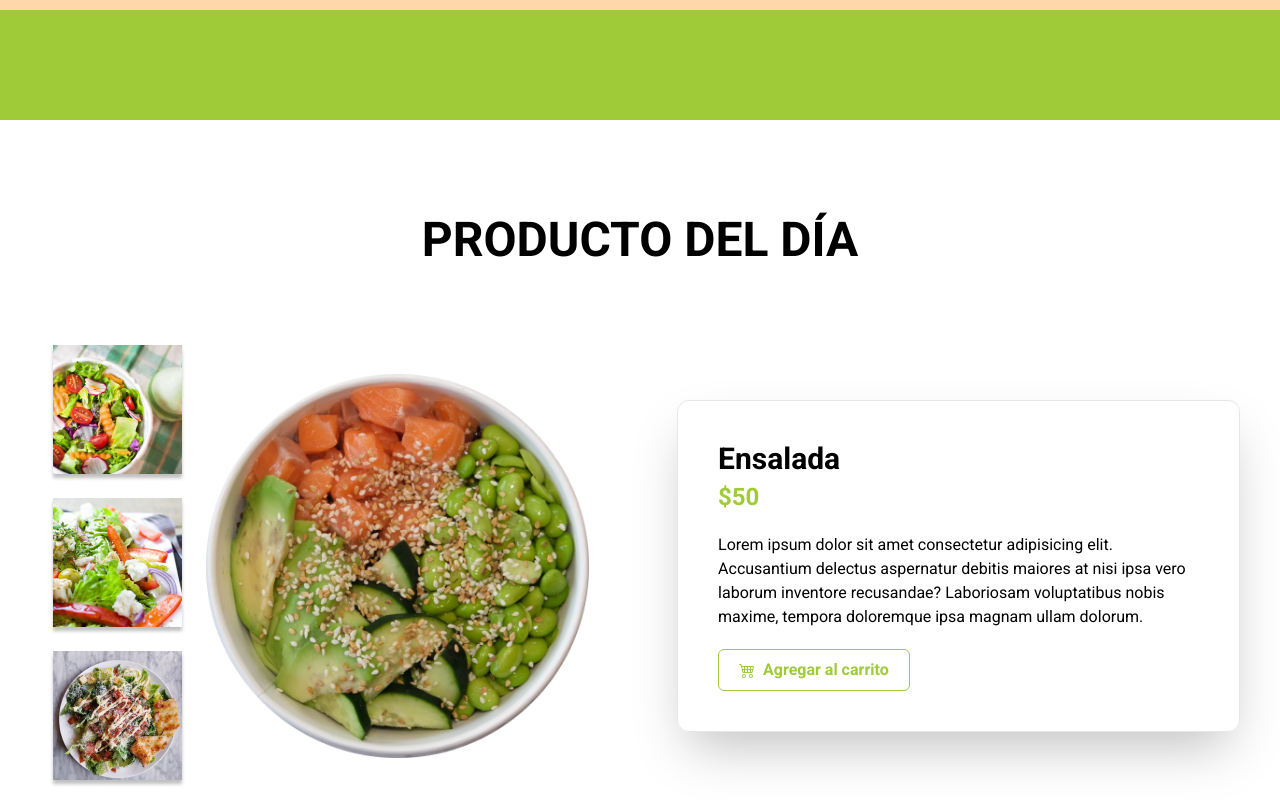
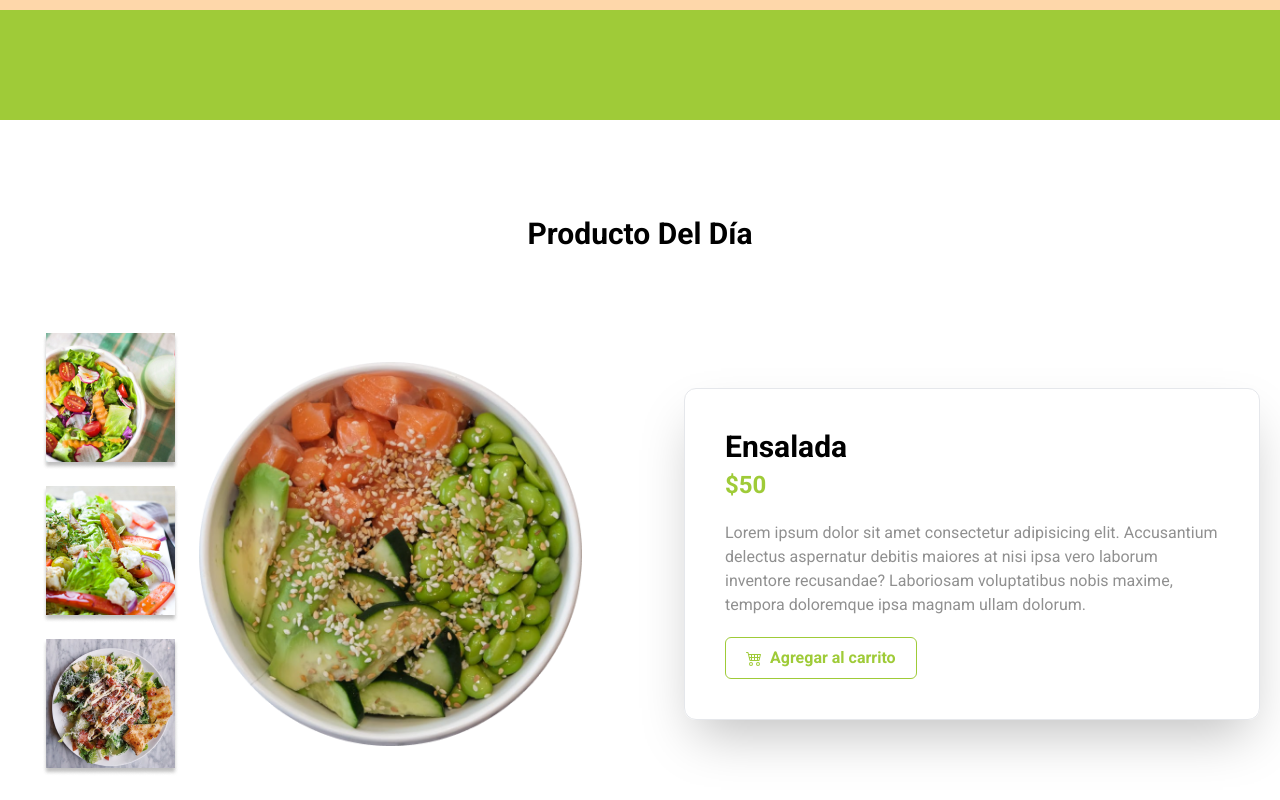
Before and after one commit to manuelperezdearce/s10-nc, a React (Vite) app in the folder frontend/: page / in a window 1280 px wide. Shown: the part 680-1480 px from the top of the page. Built offline with nearby package versions, Linux system fonts and the light colour scheme.

Commit message:
Fixed details

```diff
--- a/frontend/src/components/Sections/ProductDay.jsx
+++ b/frontend/src/components/Sections/ProductDay.jsx
@@ -7,8 +7,8 @@ import { BsCart4 } from 'react-icons/bs'
 export default function ProductDay () {
   return (
     <div className='bg-white text-black'>
-      <div className='px-10 py-10 max-w-7xl mx-auto'>
-        <h2 className='text-4xl md:text-5xl uppercase font-bold text-center py-14'>Producto Del Día</h2>
+      <div className='px-5 py-10 max-w-7xl mx-auto'>
+        <h2 className='text-3xl font-bold text-center py-14'>Producto Del Día</h2>
 
         <div className='lg:flex gap-x-20'>
           <div className='flex justify-center gap-x-5 lg:w-1/2'>
@@ -24,7 +24,7 @@ export default function ProductDay () {
           <div className='border shadow-2xl p-10 flex flex-col gap-y-5 rounded-xl my-20 max-w-xl mx-auto lg:w-1/2'>
             <h3 className='text-3xl font-bold -mb-4'>Ensalada</h3>
             <p className='text-greenCustom text-2xl font-bold'>$50</p>
-            <p>Lorem ipsum dolor sit amet consectetur adipisicing elit. Accusantium delectus aspernatur debitis maiores at nisi ipsa vero laborum inventore recusandae? Laboriosam voluptatibus nobis maxime, tempora doloremque ipsa magnam ullam dolorum.</p>
+            <p className='text-greyCustom'>Lorem ipsum dolor sit amet consectetur adipisicing elit. Accusantium delectus aspernatur debitis maiores at nisi ipsa vero laborum inventore recusandae? Laboriosam voluptatibus nobis maxime, tempora doloremque ipsa magnam ullam dolorum.</p>
             <div>
               <button className='border border-greenCustom text-greenCustom font-bold px-5 py-2 rounded-md hover:bg-greenCustom hover:text-white transition-all duration-75 flex items-center gap-x-2'><BsCart4 /> Agregar al carrito</button>
             </div>
```
